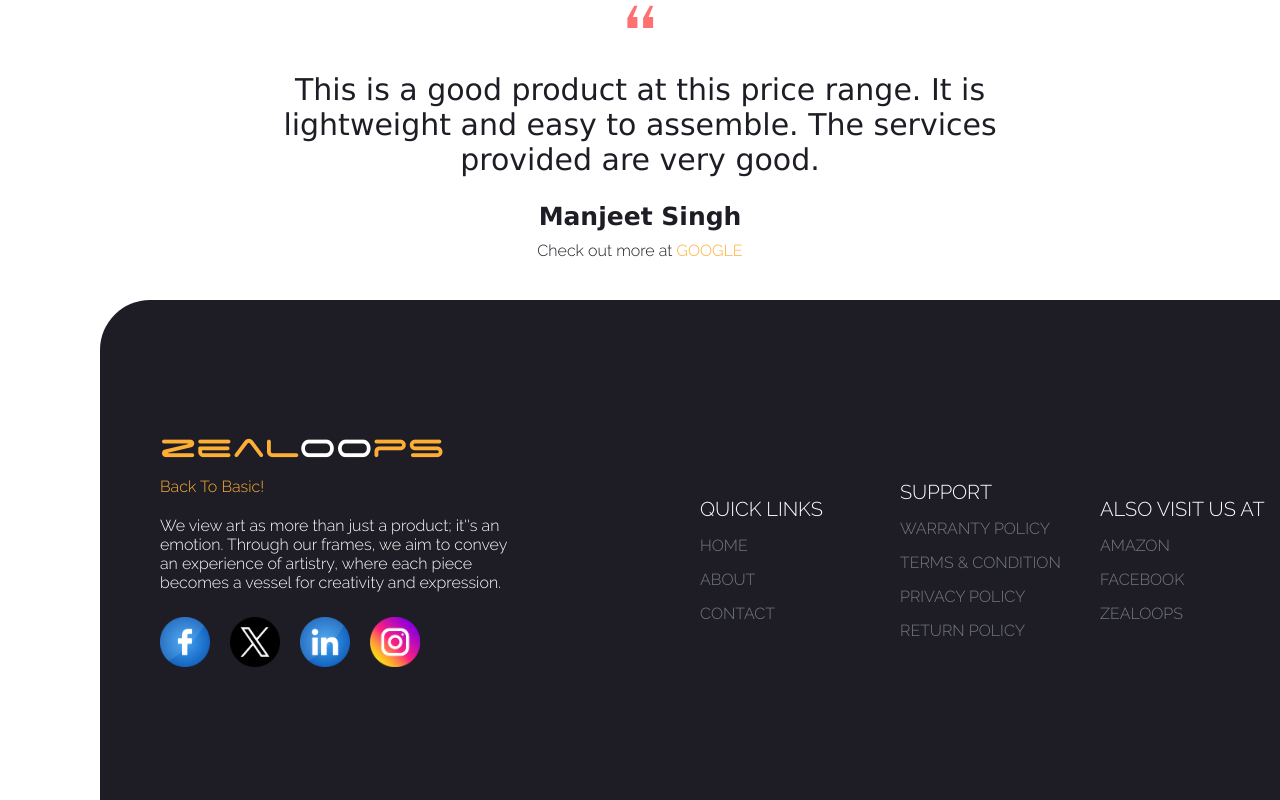
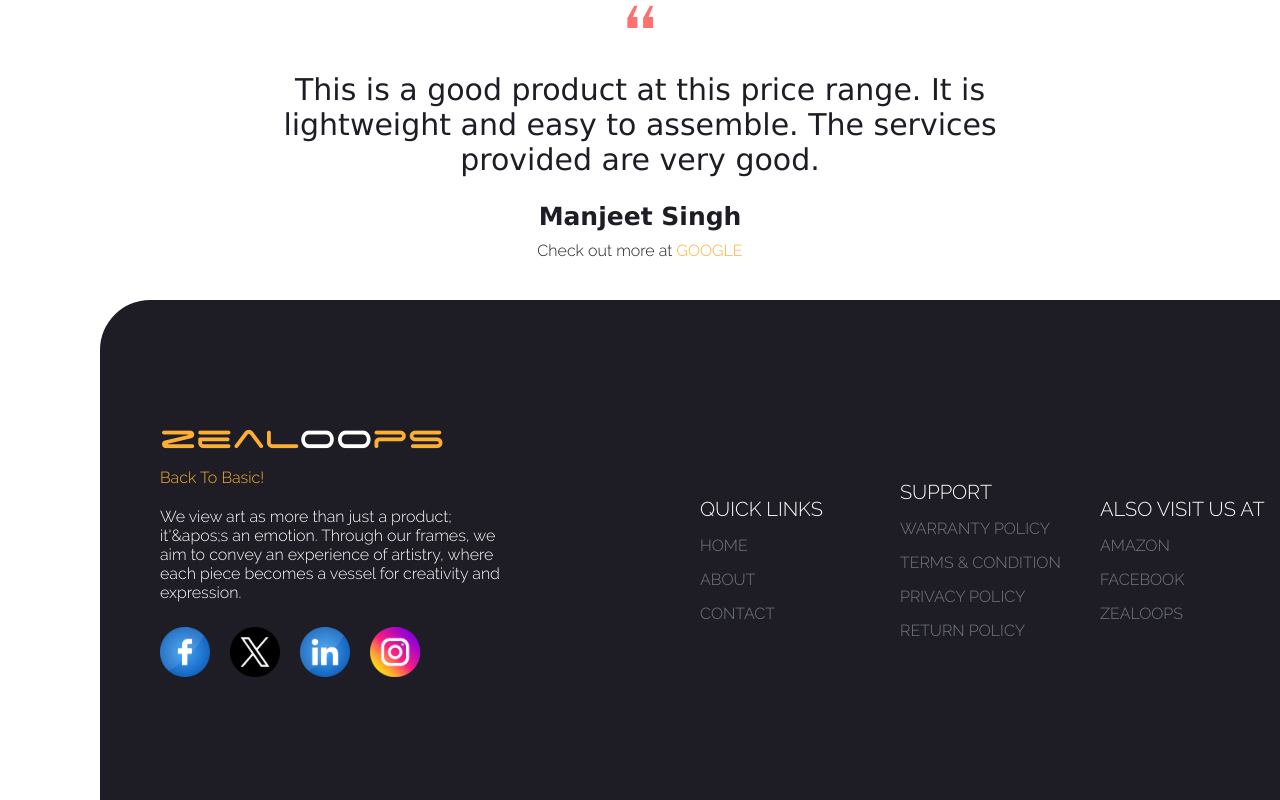
Before and after one commit to Manaregr8/zealoopssite, a Next.js app: page / in a window 1280 px wide. Shown: the part 3377-4177 px from the top of the page. Built offline with nearby package versions, Linux system fonts and the light colour scheme.

Commit message:
another change using template litral for text

```diff
--- a/src/app/components/footer.js
+++ b/src/app/components/footer.js
@@ -2,6 +2,8 @@ import React from 'react';
 import styles from './Footer.module.css';
 
 const Footer = () => {
+    const data = `We view art as more than just a product; it'&apos;s an emotion. Through our frames, we aim to convey an experience
+            of artistry, where each piece becomes a vessel for creativity and expression.`;
   return (
     <footer className={styles.footer}>
       <div className={styles.gap}></div>
@@ -14,8 +16,7 @@ const Footer = () => {
             <span style={{ color: "#FDAF35" }}>Back To Basic!</span>
           </p>
           <p className={styles.p}>
-            We view art as more than just a product; it'&apos;s an emotion. Through our frames, we aim to convey an experience
-            of artistry, where each piece becomes a vessel for creativity and expression.
+            {data}
           </p>
           <div className={styles.iconLinks}>
             <a  href="https://www.facebook.com/zealoops?mibextid=JRoKGi">
```
